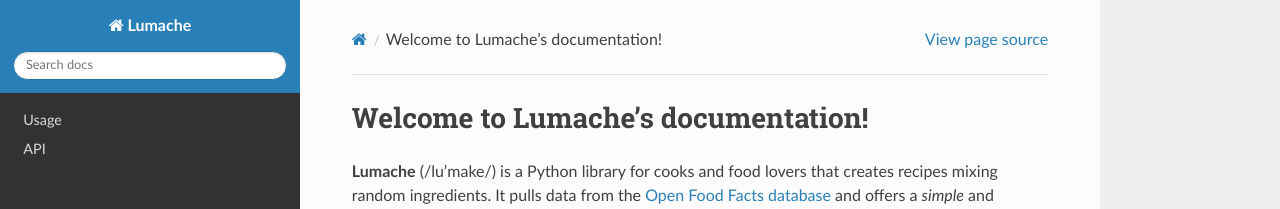
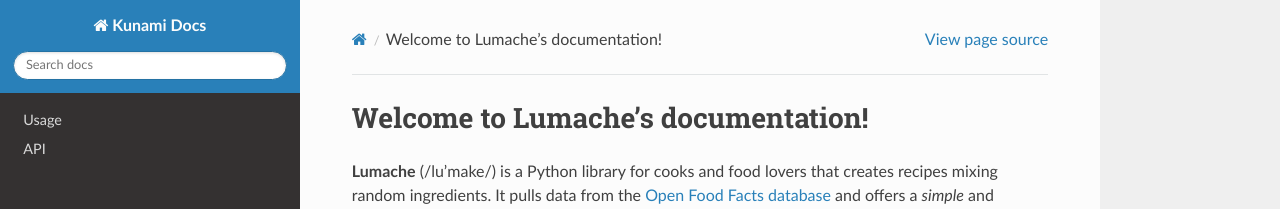
Before and after one commit to AlexCosta157/K-Docs, a Sphinx documentation site: the page built from docs/source/index.rst, in a window 1280 px wide. Shown: the top 209 px of the page. Built offline with Sphinx 7.4.7 and the Read the Docs theme 3.1.0, drawn with Linux system fonts in a browser that asks for light colours.

Commit message:
Update conf.py

```diff
--- a/docs/source/conf.py
+++ b/docs/source/conf.py
@@ -2,7 +2,7 @@
 
 # -- Project information
 
-project = 'Lumache'
+project = 'Kunami Docs'
 copyright = '2021, Graziella'
 author = 'Graziella'
 
```
